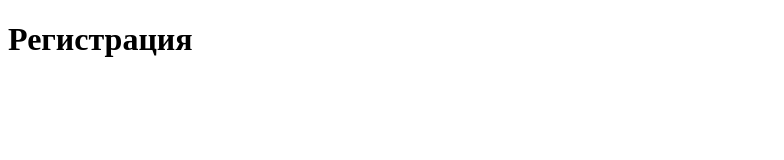
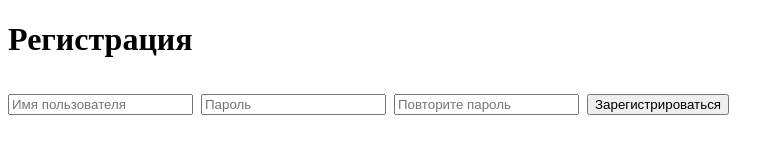
Before and after one commit to MikhailMoizes/teg_adv, a plain HTML site: page index.html in a window 1280 px wide. Shown: the whole page, without its empty margins (0-784 px from the left). Drawn offline with Linux system fonts and the light colour scheme.

Commit message:
Update index.html

```diff
--- a/index.html
+++ b/index.html
@@ -5,6 +5,14 @@
     <title>Title</title>
 </head>
 <body>
-    <h1>Регистрация</h1>
+    <div id="main">
+        <h1>Регистрация<h1>
+            <form id="reg_form">
+                <input type="text" placeholder="Имя пользователя" id="user_name">
+                <input type="password" placeholder="Пароль" id="password">
+                <input type="password" placeholder="Повторите пароль" id="repassword">
+                <button id="send_reg">Зарегистрироваться</button>
+            </div>
+            <script src="https://telegram.org/js/telegram-web-app.js"></script>
 </body>
 </html>
```
